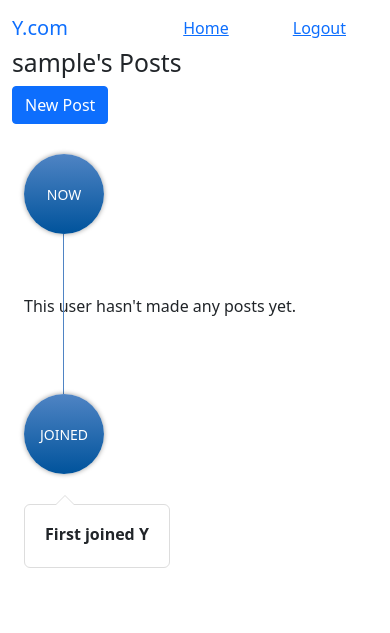
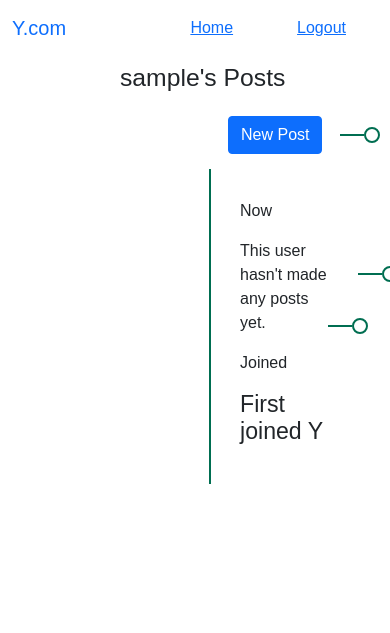
Before and after one commit to timotiousPrime/ydotcom, a Django app: a page that uses ydotcom/main/templates/main/base.html in a window 390 px wide. Shown: the top 633 px of the page. Run offline with Django 5.2, Linux system fonts and the light colour scheme; the visitor is signed in with stand-in values (Sample User, id 1); data comes from the database, SQL or seed files in the repository; data that the repository does not hold is empty; some libraries are stand-ins or nearby versions.

Commit message:
update styles

```diff
--- a/ydotcom/posts/static/posts/style.css
+++ b/ydotcom/posts/static/posts/style.css
@@ -1,254 +1,269 @@
+*,
+*::before,
+*::after {
+    box-sizing: border-box;
+}
+
+body {
+    margin: 0;
+    font-family: Arial, Helvetica, sans-serif;
+    background: #ffffff;
+}
+
 .timeline {
     position: relative;
     width: 100%;
-    padding: 30px 0;
+    max-width: 1140px;
+    margin: 0 auto;
+    padding: 15px 0;
 }
 
-  .timeline .timeline-container {
-    position: relative;
-    width: 100%;
+/* Timeline line down the middle */
+.timeline::after {
+    content: '';
+    position: absolute;
+    width: 2px;
+    background: #006E51;
+    top: 0;
+    bottom: 0;
+    left: 50%;
+    margin-left: -1px;
 }
 
-  .timeline .timeline-end,
-  .timeline .timeline-start,
-  .timeline .timeline-year {
+.container {
+    padding: 15px 30px;
     position: relative;
-    width: 100%;
-    text-align: center;
+    background: inherit;
+    width: 50%;
+}
+
+.container.left {
+    left: -25%;
+}
+
+.container.right {
+    left: 25%;
+}
+
+/* timeline dot */
+.container::after {
+    content: '';
+    position: absolute;
+    width: 16px;
+    height: 16px;
+    top: calc(50% - 8px);
+    right: -8px;
+    background: #ffffff;
+    border: 2px solid #006E51;
+    border-radius: 16px;
     z-index: 1;
 }
 
-  .timeline .timeline-end p,
-  .timeline .timeline-start p,
-  .timeline .timeline-year p {
-    display: inline-block;
-    width: 80px;
-    height: 80px;
-    margin: 0;
-    padding: 30px 0;
-    text-align: center;
-    background: linear-gradient(#4F84C4, #00539C);
-    border-radius: 100px;
-    box-shadow: 0 0 5px rgba(0, 0, 0, .4);
-    color: #ffffff;
-    font-size: 14px;
-    text-transform: uppercase;
+.container.right::after {
+    left: -8px;
 }
 
-  .timeline .timeline-year {
-    margin: 30px 0;
-  }
-
-  .timeline .timeline-continue {
-    position: relative;
-    width: 100%;
-    padding: 60px 0;
-  }
-
-  .timeline .timeline-continue::after {
+/* timeline dot hor line */
+.container::before {
+  content: '';
   position: absolute;
-    content: "";
-    width: 1px;
-    height: 100%;
-    top: 0;
-    left: 50%;
-    margin-left: -1px;
-    background: #4F84C4;
-  }
-
-  .timeline .row.timeline-left,
-  .timeline .row.timeline-right .timeline-date {
-    text-align: right;
-  }
-
-  .timeline .row.timeline-right,
-  .timeline .row.timeline-left .timeline-date {
-    text-align: left;
-  }
-
-  .timeline .timeline-date {
-    font-size: 14px;
-    font-weight: 600;
-    margin: 41px 0 0 0;
-  }
-
-  .timeline .timeline-date::after {
-    content: '';
-    display: block;
-    position: absolute;
-    width: 14px;
-    height: 14px;
-    top: 45px;
-    background: linear-gradient(#4F84C4, #00539C);
-    box-shadow: 0 0 5px rgba(0, 0, 0, .4);
-    border-radius: 15px;
+  width: 24px;
+  height: 2px;
+  top: calc(50% - 1px);
+  right: 8px;
+  background: #006E51;
   z-index: 1;
 }
 
-  .timeline .row.timeline-left .timeline-date::after {
-    left: -7px;
+/* post-date container dot hor line */
+/* timeline dot */
+
+.date-container {
+    padding: 15px 30px;
+    position: relative;
+    background: inherit;
+    width: 50%;
 }
+/*
+.date-container::after {
+    content: '';
+    position: absolute;
+    width: 5em;
+    height: 5em;
+    top: calc(50% - 4em);
+    right: -1em;
+    background: #ffffff00;
+    border: 2px solid #006E51;
+    border-radius: 50%;
+    z-index: 1;
+} */
 
-  .timeline .row.timeline-right .timeline-date::after {
-    right: -7px;
-  }
+/* .date-container::before {
+    content: '';
+    position: absolute;
+    width: 24px;
+    height: 2px;
+    top: calc(50% - 1px);
+    right: 8px;
+    background: #006E51;
+    z-index: 1;
+} */
 
-  .timeline .timeline-box,
-  .timeline .timeline-launch {
-    position: relative;
+ .date-container .post-date {
+    position: absolute;
     display: inline-block;
-    margin: 15px;
-    padding: 20px;
-    border: 1px solid #dddddd;
-    border-radius: 6px;
+    padding: 0.8em;
+
+    height: 6em;
+    width: 6em;
+    top: calc(50% - 3em);
+
+    justify-self: center;
+    text-align: center;
+    font-size: 0.8em;
+    font-weight: bold;
+    text-transform: uppercase;
+    word-wrap: normal;
+    letter-spacing: 1px;
+
+    color: #006E51;
     background: #ffffff;
-  }
 
-  .timeline .timeline-launch {
-    width: 100%;
-    margin: 15px 0;
-    padding: 0;
-    border: none;
-    text-align: center;
-    background: transparent;
-  }
+    /* border: 2px solid #006E51;
+    border-radius: 50%; */
 
-  .timeline .timeline-box::after,
-  .timeline .timeline-box::before {
-    content: '';
-    display: block;
-    position: absolute;
-    width: 0;
-    height: 0;
-    border-style: solid;
-  }
-
-  .timeline .row.timeline-left .timeline-box::after,
-  .timeline .row.timeline-left .timeline-box::before {
-    left: 100%;
-  }
-
-  .timeline .row.timeline-right .timeline-box::after,
-  .timeline .row.timeline-right .timeline-box::before {
-    right: 100%;
-  }
-
-  .timeline .timeline-launch .timeline-box::after,
-  .timeline .timeline-launch .timeline-box::before {
-    left: 50%;
-    margin-left: -10px;
-  }
-
-  .timeline .timeline-box::after {
-    top: 26px;
-    border-color: transparent transparent transparent #ffffff;
-    border-width: 10px;
-  }
-
-  .timeline .timeline-box::before {
-    top: 25px;
-    border-color: transparent transparent transparent #dddddd;
-    border-width: 11px;
-  }
-
-  .timeline .row.timeline-right .timeline-box::after {
-    border-color: transparent #ffffff transparent transparent;
-  }
-
-  .timeline .row.timeline-right .timeline-box::before {
-    border-color: transparent #dddddd transparent transparent;
-  }
-
-  .timeline .timeline-launch .timeline-box::after {
-    top: -20px;
-    border-color: transparent transparent #dddddd transparent;
-  }
-
-  .timeline .timeline-launch .timeline-box::before {
-    top: -19px;
-    border-color: transparent transparent #ffffff transparent;
-    border-width: 10px;
     z-index: 1;
 }
 
-  .timeline .timeline-box .timeline-icon {
-    position: relative;
-    width: 40px;
-    height: auto;
-    float: left;
+/* Post timestamp position */
+.date-container.post-date .post-date {
+    right: -3em;
 }
 
-  .timeline .timeline-icon i {
-    font-size: 25px;
-    color: #4F84C4;
+.container.right::before {
+  left: 8px;
 }
 
-  .timeline .timeline-box .timeline-text {
-    position: relative;
-    width: calc(100% - 40px);
-    float: left;
+.container .date {
+    position: absolute;
+    display: inline-block;
+    top: calc(50% - 8px);
+    text-align: center;
+    font-size: 14px;
+    font-weight: bold;
+    color: #006E51;
+    text-transform: uppercase;
+    letter-spacing: 1px;
+    z-index: 1;
 }
 
-  .timeline .timeline-launch .timeline-text {
-    width: 100%;
+
+
+
+
+/* Post timestamp position */
+.container.left .date {
+    right: -22%;
 }
 
-  .timeline .timeline-text h3 {
-    font-size: 16px;
-    font-weight: 600;
-    margin-bottom: 3px;
+/* Post timestamp position */
+.container.right .date {
+    left: -22%;
 }
 
-  .timeline .timeline-text p {
-    font-size: 14px;
-    font-weight: 400;
-    margin-bottom: 0;
+/* Unused but leaving it here incase I want to add an icon later */
+/* .container .icon {
+    position: absolute;
+    display: inline-block;
+    width: 40px;
+    height: 40px;
+    padding: 9px 0;
+    top: calc(50% - 20px);
+    background: #F6D155;
+    border: 2px solid #006E51;
+    border-radius: 40px;
+    text-align: center;
+    font-size: 18px;
+    color: #006E51;
+    z-index: 1;
+} */
+
+/* .container.left .icon {
+    right: 56px;
 }
 
-  @media (max-width: 768px) {
-    .timeline .timeline-continue::after {
-      left: 40px;
+.container.right .icon {
+    left: 56px;
+} */
+
+.container .content {
+    padding: 30px 90px 30px 30px;
+    background: #F6D155;
+    position: relative;
+    border-radius: 0 500px 500px 0;
 }
 
-    .timeline .timeline-end,
-    .timeline .timeline-start,
-    .timeline .timeline-year,
-    .timeline .row.timeline-left,
-    .timeline .row.timeline-right .timeline-date,
-    .timeline .row.timeline-right,
-    .timeline .row.timeline-left .timeline-date,
-    .timeline .timeline-launch {
-      text-align: left;
+.container.right .content {
+    padding: 30px 30px 30px 90px;
+    border-radius: 500px 0 0 500px;
 }
 
-    .timeline .row.timeline-left .timeline-date::after,
-    .timeline .row.timeline-right .timeline-date::after {
-      left: 47px;
+.container .content h2 {
+    margin: 0 0 10px 0;
+    font-size: 18px;
+    font-weight: normal;
+    color: #006E51;
 }
 
-    .timeline .timeline-box,
-    .timeline .row.timeline-right .timeline-date,
-    .timeline .row.timeline-left .timeline-date {
-      margin-left: 55px;
+.container .content p {
+    margin: 0;
+    font-size: 16px;
+    word-wrap: break-word;
+    line-height: 22px;
+    color: #000000;
 }
 
-    .timeline .timeline-launch .timeline-box {
-      margin-left: 0;
+@media (max-width: 767.98px) {
+    .timeline::after {
+        left: 90px;
     }
 
-    .timeline .row.timeline-left .timeline-box::after {
-      left: -20px;
-      border-color: transparent #ffffff transparent transparent;
+    .container {
+        width: 100%;
+        padding-left: 120px;
+        padding-right: 30px;
     }
 
-    .timeline .row.timeline-left .timeline-box::before {
-      left: -22px;
-      border-color: transparent #dddddd transparent transparent;
+    .container.right {
+        left: 0%;
     }
 
-    .timeline .timeline-launch .timeline-box::after,
-    .timeline .timeline-launch .timeline-box::before {
-      left: 30px;
-      margin-left: 0;
+    .container.left::after,
+    .container.right::after {
+        left: 82px;
+    }
+
+    .container.left::before,
+    .container.right::before {
+        left: 100px;
+        border-color: transparent #006E51 transparent transparent;
+    }
+
+    .container.left .date,
+    .container.right .date {
+        right: auto;
+        left: 15px;
+    }
+
+    .container.left .icon,
+    .container.right .icon {
+        right: auto;
+        left: 146px;
+    }
+
+    .container.left .content,
+    .container.right .content {
+        padding: 30px 30px 30px 90px;
+        border-radius: 500px 0 0 500px;
     }
 }
```
Lines whose indentation alone changed are shown as unchanged.
